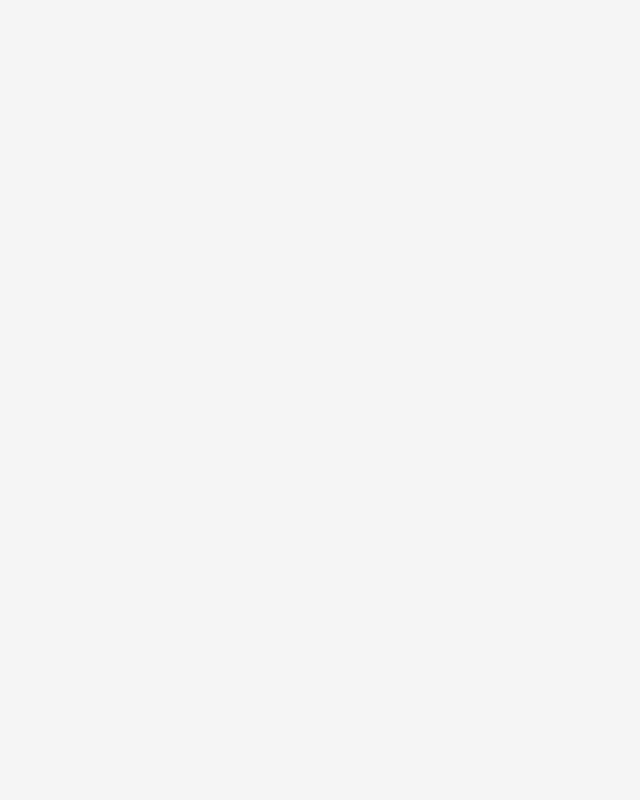
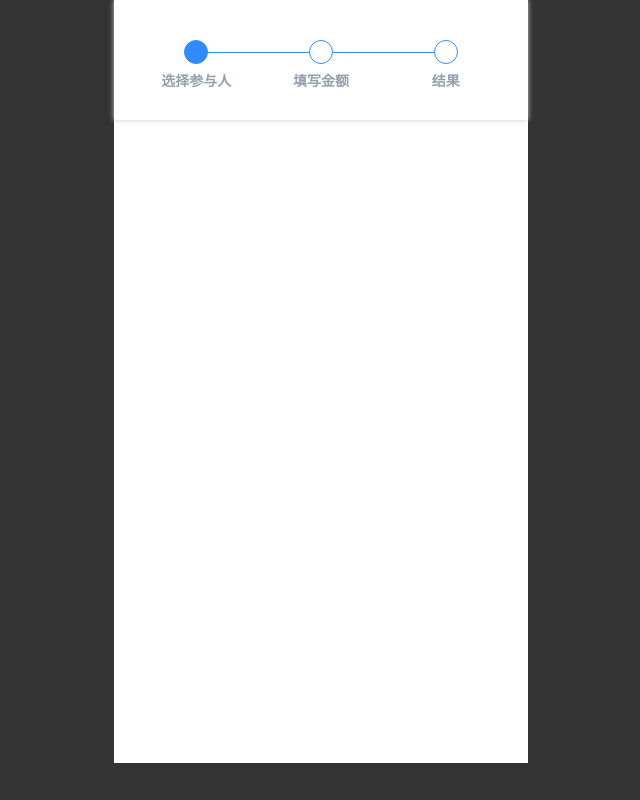
Before and after one commit to chargefire/canvas, a plain HTML site: page MealCalculation/index.html in a window 1280 px wide. Shown: the whole page, without its empty margins (319-959 px from the left). Drawn offline with nearby package versions, Linux system fonts and the light colour scheme.

Commit message:
2017081000

```diff
--- a/MealCalculation/index.html
+++ b/MealCalculation/index.html
@@ -1,6 +1,7 @@
 <!DOCTYPE html>
 <html>
 	<head>
+		<meta http-equiv="Content-Type" content="text/html; charset=utf-8">
 		<meta name="viewport" content="width=device-width, initial-scale=1">
 		<style>
 			*, *:before, *:after{
@@ -9,8 +10,10 @@
 				-webkit-box-sizing: border-box;
 		    -moz-box-sizing: border-box;
 		    box-sizing: border-box;
+				list-style:none;
 			}
 			body{
+				font-family: 'Helvetica Neue',Helvetica,Arial,sans-serif;
 				background: #F3F4F5;
 		    color: #48545a;
 		    padding: 0;
@@ -21,9 +24,140 @@
 		    position: relative;
 		    cursor: auto;
 			}
+			.blackwrap{
+				width:100vw;
+				height: 100vh;
+				display: block;
+				text-align: center;
+				background: #333;
+			}
+			.page{
+				width:100vw;
+				height: 100vh;
+				max-width:414px;
+				max-height:763px;
+				background: #fff;
+				margin:0 auto;
+				position: relative;
+			}
+			header{
+				position: absolute;
+				top:0;
+				height: 120px;
+				width: 100%;
+				box-shadow: 0 0 5px #ccc;
+
+			}
+			.stepWrap{
+				display: flex;
+				height: 100%;
+				padding:0 20px;
+			}
+			.stepWrap .step{
+				flex:1;
+				height: 100%;
+				padding-top: 40px;
+				position: relative;
+			}
+			.stepWrap .step i{
+				width:24px;
+				height: 24px;
+				display: inline-block;
+				border-radius: 50%;
+				border:1px solid #318bfd;
+				background-color: #fff;
+			}
+			.stepWrap .step.current i{
+				background-color: #318bfd;
+			}
+			.stepWrap .step span{
+				text-align: center;
+				font-size:14px;
+				color: #97a0ad;
+				display: block;
+				font-weight: bold;
+
+			}
+			.stepWrap .step i:before{
+				content:"";
+				position: absolute;
+				width:calc(50% - 12px);
+				top:52px;
+				left:0;
+				border-top:1px solid #318bfd;
+				z-index: 0;
+			}
+			.stepWrap .step i:after{
+				content:"";
+				position: absolute;
+				width:calc(50% - 12px);
+				top:52px;
+				right:0;
+				border-top:1px solid #318bfd;
+			}
+			.stepWrap .step:first-child i:before{
+				position: absolute;
+				width:0;
+				top:inherit;
+				left:inherit;
+				border-top:none;
+			}
+			.stepWrap .step:last-child i:after{
+				width:0;
+				top:inherit;
+				right:inherit;
+				border-top:none;
+			}
+			main{
+				position: absolute;
+				top:0;
+				padding-top: 120px;
+				height: 100%;
+				width: 100%;
+				overflow: hidden;
+
+			}
+			main #main{
+				width:100%;
+				height:100%;
+				overflow: auto;
+				padding:20px;
+			}
+			#main .item{
+				width:100%;
+				height: auto;
+				padding:12px;
+				box-shadow: 0 0 10px rgba(0,0,0,.1);
+				margin-bottom: 16px;
+			}
 		</style>
 	</head>
 	<body>
+		<div class="blackwrap">
+			<div class="page">
+				<header>
+					<ul class="stepWrap">
+						<li class="step current">
+							<i></i>
+							<span>选择参与人</span>
+						</li>
+						<li class="step">
+							<i></i>
+							<span>填写金额</span>
+						</li>
+						<li class="step">
+							<i></i>
+							<span>结果</span>
+						</li>
+					</ul>
+				</header>
+				<main>
+					<div id="main">
+
+					</div>
+				</main>
+			</div>
+		</div>
 		<script src="http://apps.bdimg.com/libs/jquery/2.1.4/jquery.min.js"></script>
 		<script src="js/main.js" onload="run()"></script>
 	</body>
--- a/MealCalculation/js/main.js
+++ b/MealCalculation/js/main.js
@@ -1,19 +1,56 @@
 var mysetting={
-  w:document.body.clientWidth
+  w:document.body.clientWidth,
+  h:document.body.clientHeight,
+  siteurl:window.location.host,
+  person:{
+    0:"郑守冲",
+    1:"袁翰文",
+    2:"区大俊",
+    3:"帅游",
+    4:"潘诗敏",
+    5:"叶韵滢",
+    6:"黄科",
+  },
+  head: document.head || document.getElementsByTagName('head')[0],
+  main:$("#main"),
+  click:function(){
+    if(!!navigator.userAgent.match(/AppleWebKit.*Mobile.*/)||!!navigator.userAgent.match(/AppleWebKit/)){
+      return "touchend"
+    }else{
+      return "click"
+    }
+  }()
 };
+var select={};
+var personlen=0;
 function run(){
+
   var main=$('<div></div>');
   main.attr("id","main");
-
-
-
-
-  if(mysetting.w>640){
-    var blackwrap=$('<div></div>');
-    blackwrap.attr("id","blackwrap");
-    main.appendTo(blackwrap);
-    blackwrap.appendTo("body");
-  }else{
-    main.appendTo("body");
+  var css=document.createElement("style");
+  css.type="text/css";
+  css.setAttribute("id","css");
+  var $css="";
+  var $str="";
+  $css+=".item{transform:translateY("+mysetting.h+"px)}"
+  $.each(mysetting.person,function(i,j){
+    $css+=".run .item:nth-child("+(Number(i)+1)+"){ transform:translateY(0); transition:all 0.3s ease-in-out "+Number(i)+"00ms} ";
+    $str+="<div class='item'>"+j+"</div>";
+    personlen++;
+  });
+  $css+=".run .item:nth-child("+(personlen+1)+"){ transform:translateY(0); transition:all 0.3s ease-in-out "+(personlen+1)+"00ms} ";
+  $str+="<div class='item addItem'>+</div>";
+  if(css.styleSheet){         //ie下
+    css.styleSheet.cssText = $css;
+  } else {
+    css.innerHTML = $css;       //或者写成 nod.appendChild(document.createTextNode(str))
   }
+  mysetting.head.appendChild(css);
+  mysetting.main.html($str);
 }
+$("body").on(mysetting.click,"#main .item:not('.addItem')",function(){
+  $(this).addClass("select");
+});
+$("body").on(mysetting.click,"#main .addItem",function(){
+  console.log(2);
+});
```
Lines whose indentation alone changed are shown as unchanged.
